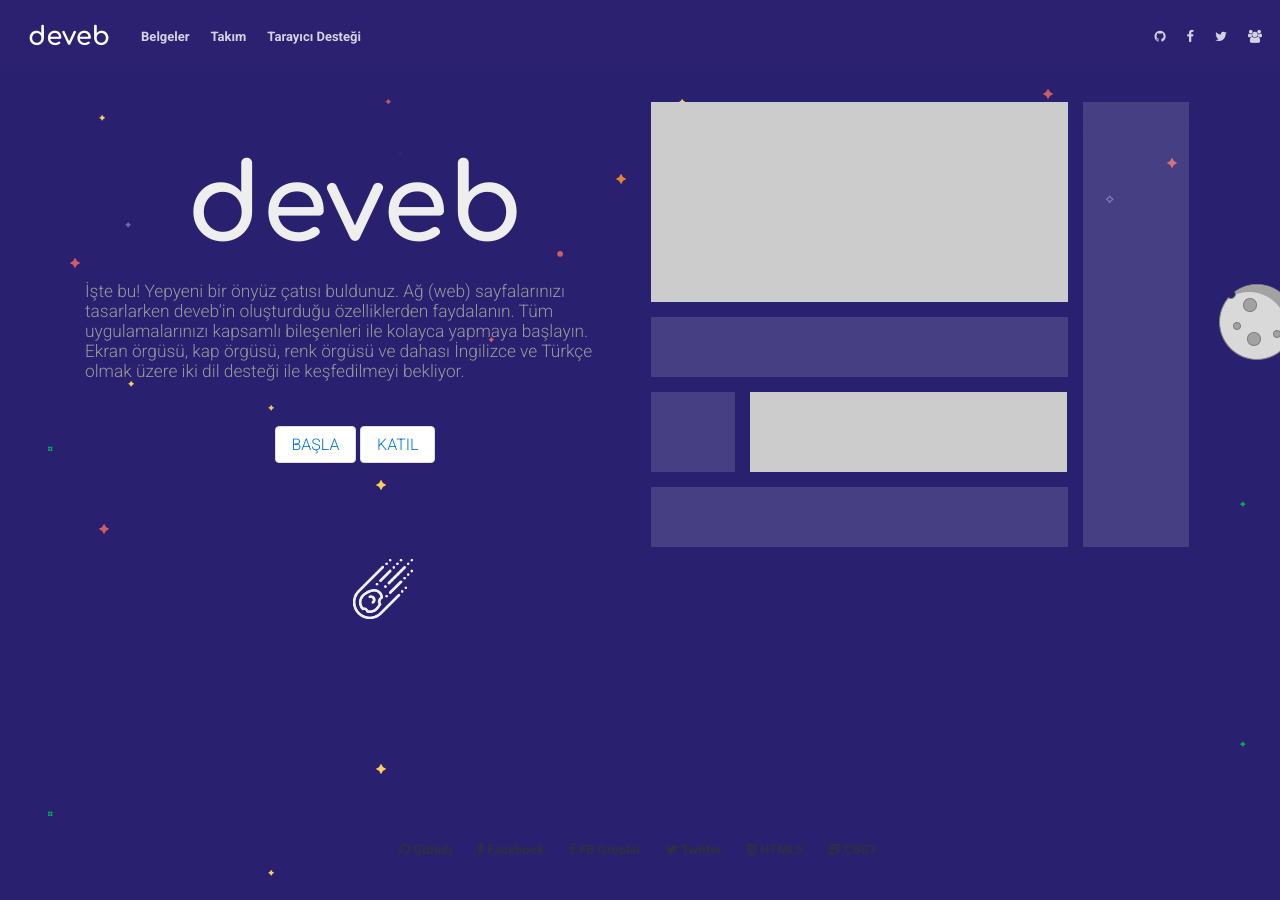
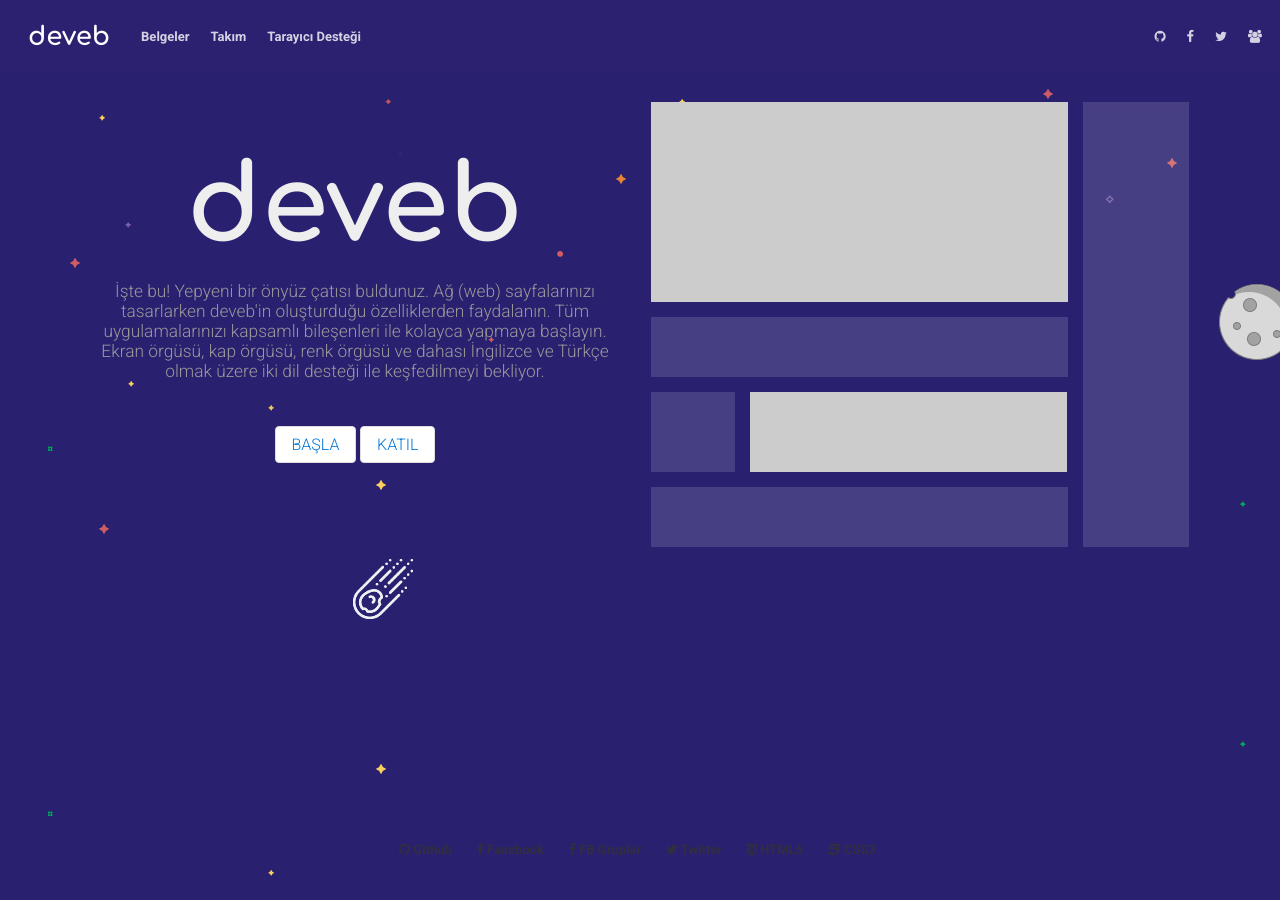
Before and after one commit to data-deveb/data-deveb.github.io, a Jekyll site: the page built from index.html, in a window 1280 px wide. Built offline with Jekyll 4.4.1, drawn with Linux system fonts in a browser that asks for light colours.

Commit message:
güncelleme

```diff
--- a/index.html
+++ b/index.html
@@ -6,7 +6,7 @@ title: deveb
   <div data-gnl="8 uzun-ol göbekte" data-ort="4" data-etki="havada">
     <div data-gnl="1 1p">
       <h1 class="metin-deveb beri-2" style="font-size:80pt; margin-bottom:0; justify-content:center; font-family: 'Comfortaa', cursive; color:#eee !important; display:flex;">deveb</h1>
-      <p class="metin-gri-3 beri-1" style="font-size:13pt;">
+      <p class="metin-gri-3 beri-1" style="font-size:13pt; text-align:center;">
         İşte bu! Yepyeni bir önyüz çatısı buldunuz. Ağ (web) sayfalarınızı tasarlarken deveb'in oluşturduğu özelliklerden faydalanın. Tüm uygulamalarınızı kapsamlı bileşenleri ile kolayca yapmaya başlayın.
         Ekran örgüsü, kap örgüsü, renk örgüsü ve dahası İngilizce ve Türkçe olmak üzere iki dil desteği ile keşfedilmeyi bekliyor.
       </p>
```
